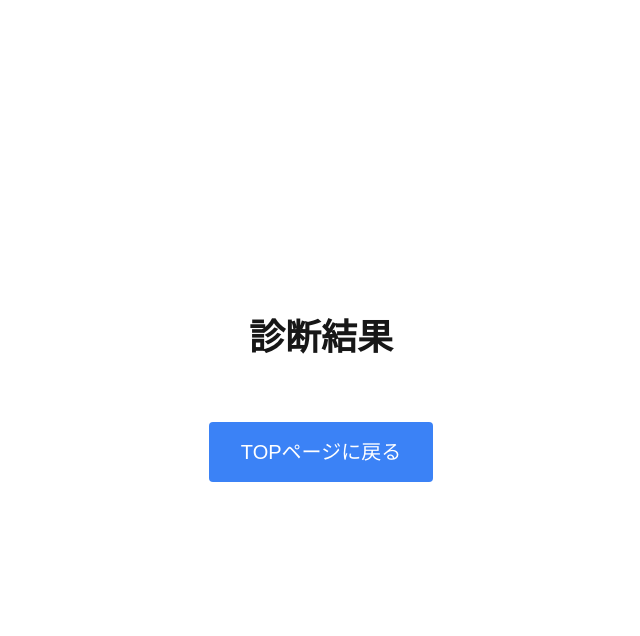
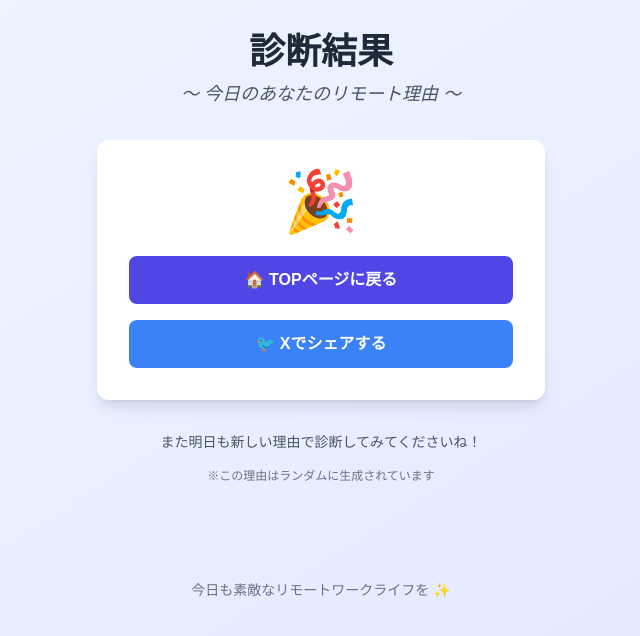
Before and after one commit to hiiragi17/remote-diagnosis-app, a Next.js app: page /result in a window 1280 px wide. Shown: the top 636 px of the page, without its empty margins (319-959 px from the left). Built offline with nearby package versions, Linux system fonts and the light colour scheme.

Commit message:
feat:診断結果ページのデザインを追加

```diff
--- a/app/result/page.tsx
+++ b/app/result/page.tsx
@@ -1,33 +1,93 @@
 'use client';
 
-import { useSearchParams } from "next/navigation";
-import { useRouter } from "next/navigation";
+import { useSearchParams, useRouter } from 'next/navigation';
 
 export default function ResultPage() {
   const searchParams = useSearchParams();
-  const result = searchParams.get("result");
   const router = useRouter();
+  const result = searchParams.get('result');
 
   return (
-    <div className="min-h-screen flex items-center justify-center p-4">
-      <div className="text-center">
-        <h1 className="text-4xl font-bold mb-8">
+    <div className="min-h-screen bg-gradient-to-br from-blue-50 to-indigo-100">
+      {/* ヘッダー */}
+      <header className="text-center py-8">
+        <h1 className="text-4xl font-bold text-gray-800 mb-2">
           診断結果
         </h1>
+        <p className="text-lg text-gray-600 italic">
+          〜 今日のあなたのリモート理由 〜
+        </p>
+      </header>
+
+      {/* メインコンテンツ */}
+      <main className="flex flex-col items-center justify-center px-4">
+        {/* 結果表示カード */}
+        <div className="bg-white rounded-xl shadow-lg p-8 max-w-md w-full mb-8">
+          <div className="text-center">
+            {/* 結果アイコン */}
+            <div className="text-6xl mb-6">🎉</div>
+
             {result && (
-          <p className="text-2xl">
-            {result}、リモートします。
+              <>
+                {/* 結果テキスト */}
+                <div className="bg-indigo-50 rounded-lg p-6 mb-6">
+                  <p className="text-3xl font-bold text-indigo-800 mb-2">
+                    {result}、
                   </p>
+                  <p className="text-3xl font-bold text-gray-800">
+                    リモートします。
+                  </p>
+                </div>
+
+                {/* 励ましメッセージ */}
+                <div className="mb-6">
+                  <p className="text-gray-600">
+                    素晴らしい理由ですね！✨
+                    <br />
+                    今日も快適なリモートワークを
+                    <br />
+                    お楽しみください 🏠
+                  </p>
+                </div>
+              </>
             )}
-        <div className="text-center">
+
+            {/* ボタンエリア */}
+            <div className="space-y-4">
               <button
                 onClick={() => router.push('/')}
-            className="bg-blue-500 text-white px-8 py-4 rounded text-xl mt-8"
+                className="w-full bg-indigo-600 hover:bg-indigo-700 text-white font-bold py-3 px-6 rounded-lg transition-colors duration-200"
               >
-            TOPページに戻る
+                🏠 TOPページに戻る
+              </button>
+
+              <button
+
+                className="w-full bg-blue-500 hover:bg-blue-600 text-white font-bold py-3 px-6 rounded-lg transition-colors duration-200 mb-4"
+              >
+                🐦 Xでシェアする
               </button>
             </div>
           </div>
         </div>
+
+        {/* 追加メッセージ */}
+        <div className="max-w-md text-center">
+          <p className="text-gray-600 text-sm mb-4">
+            また明日も新しい理由で診断してみてくださいね！
+          </p>
+          <p className="text-xs text-gray-500">
+            ※この理由はランダムに生成されています
+          </p>
+        </div>
+      </main>
+
+      {/* フッター */}
+      <footer className="text-center py-8 mt-16">
+        <p className="text-gray-500 text-sm">
+          今日も素敵なリモートワークライフを ✨
+        </p>
+      </footer>
+    </div>
   );
 }
```
Lines whose indentation alone changed are shown as unchanged.
